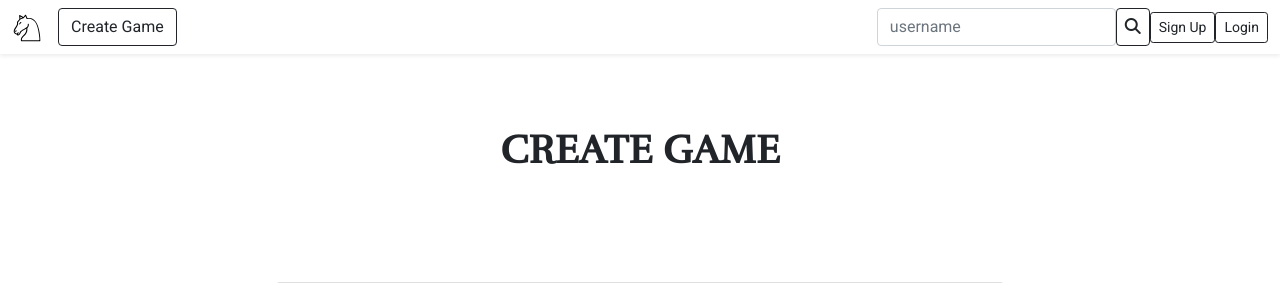
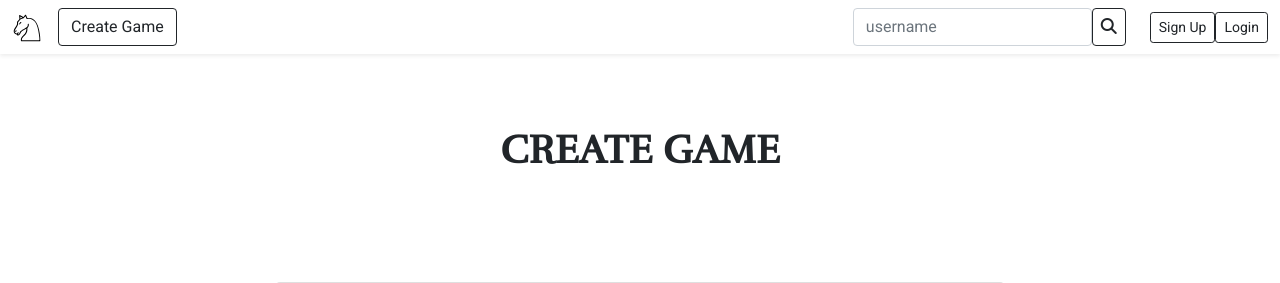
Before and after one commit to galaddirie/chess, a Django app: page /create/ in a window 1280 px wide. Shown: the top 283 px of the page. Run offline with Django 4.2, Linux system fonts and the light colour scheme; some libraries are stand-ins or nearby versions.

Commit message:
Added margin-right to searchbar in Navbar

```diff
--- a/templates/base.html
+++ b/templates/base.html
@@ -67,7 +67,7 @@
             </li>
           </ul>
 
-          <div class="col-lg-3 col-12">
+          <div class="col-lg-3 col-12 me-lg-4 m-0">
             {% include 'components/searchbar.html' %}
           </div>
 
```
